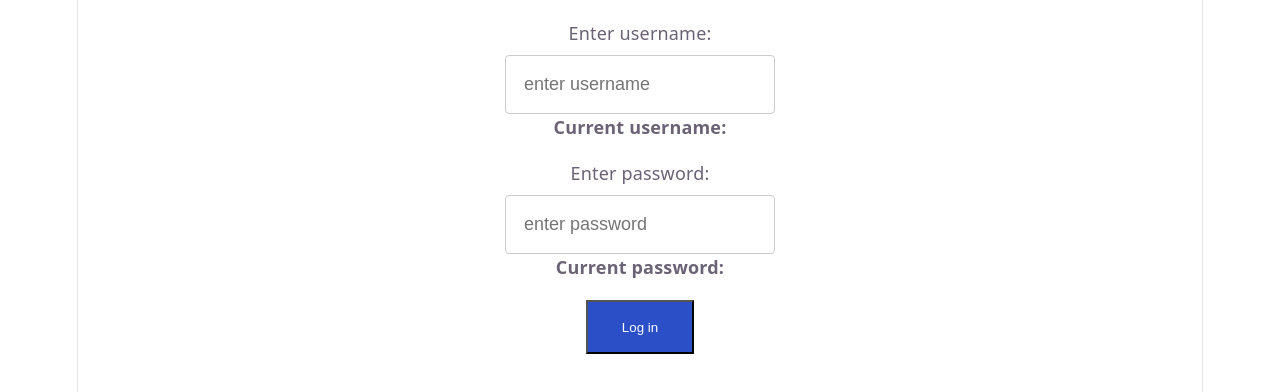
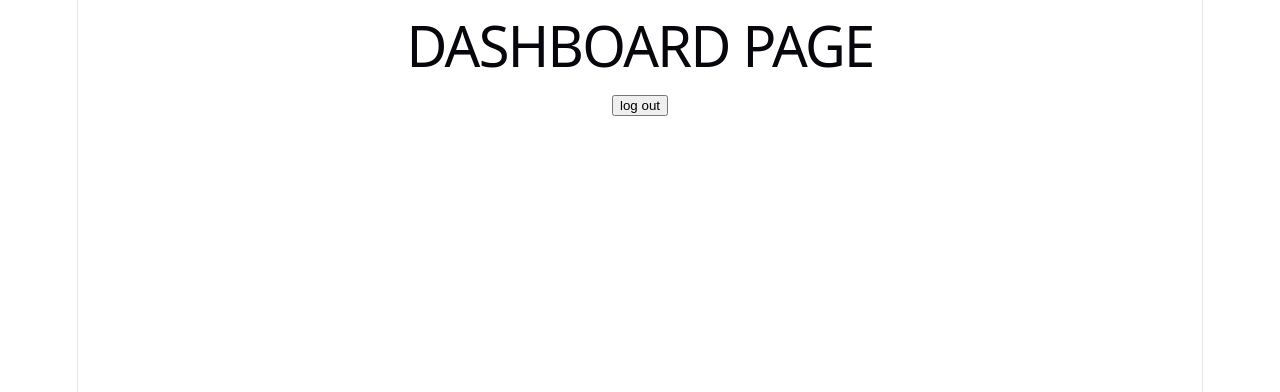
Before and after one commit to jadoratan/travel-planner, a React (Vite) app: page / in a window 1280 px wide. Both pictures are taken after a click on the button "Log in". Shown: the top 392 px of the page. Built offline with nearby package versions, Linux system fonts and the light colour scheme.

Commit message:
Functionality: Log In Button Navigates to Dashboard Page and Vice Versa via App.jsx

```diff
--- a/src/App.jsx
+++ b/src/App.jsx
@@ -3,8 +3,16 @@ import Login from "./components/Login"
 import Dashboard from "./components/Dashboard";
 
 export default function App(){
-    const [isLoggedIn, setIsLoggedIn] = useState(false);
+    const [currentPage, setCurrentPage] = useState("login");
     return(
-        <Login></Login>
+        <>
+            {(currentPage === "login") &&
+            <Login navigatePage={()=>setCurrentPage("dashboard")}></Login>
+            }
+
+            {(currentPage === "dashboard") &&
+            <Dashboard navigatePage={()=>setCurrentPage("login")}></Dashboard>
+            }
+        </>
     );
 }
--- a/src/components/Dashboard.jsx
+++ b/src/components/Dashboard.jsx
@@ -1,7 +1,10 @@
 import { useState } from 'react';
 
-export default function Dashboard() {
+export default function Dashboard({navigatePage}) {
   return (
-    <h1>DASHBOARD PAGE</h1>
+    <div>
+      <h1>DASHBOARD PAGE</h1>
+      <button onClick={navigatePage}>log out</button>
+    </div>
   );
 }
--- a/src/components/Login.jsx
+++ b/src/components/Login.jsx
@@ -24,7 +24,7 @@ function TextField({fieldName, variable, handleEvent, type}){
   }
 
 
-export default function Login() {
+export default function Login({navigatePage}) {
   const [username, setUsername] = useState('');
   const [password, setPassword] = useState('');
 
@@ -39,6 +39,7 @@ export default function Login() {
 
   return (
     <>
+    <h1>LOG IN PAGE</h1>
     <form style={{ padding: '20px' }}>
       <TextField
         fieldName="username"
@@ -60,7 +61,12 @@ export default function Login() {
     </form>
 
 
-    <button className="login-button">Log in</button>
+    <button
+      className="login-button"
+      onClick={navigatePage}
+    >
+      Log in
+    </button>
     </>
   );
 }
```
